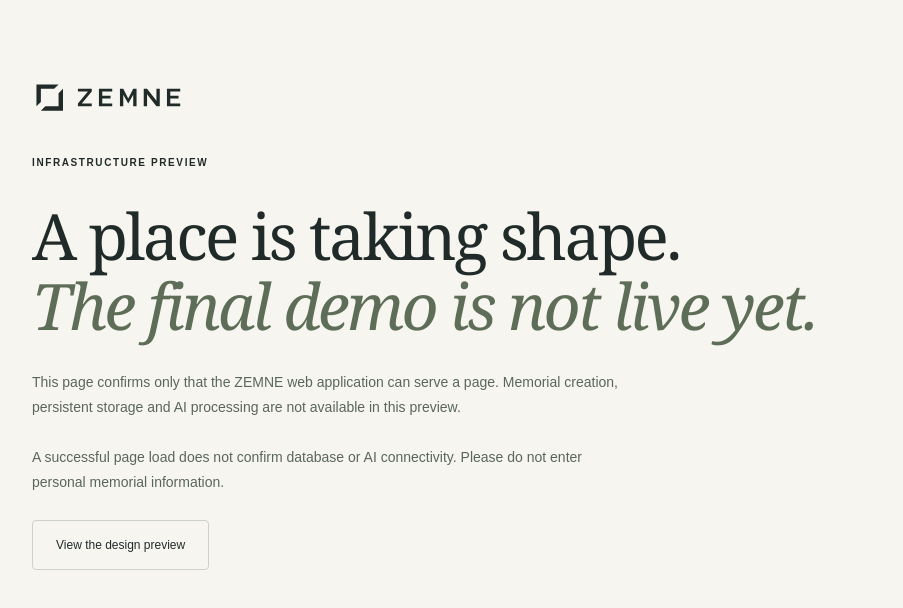
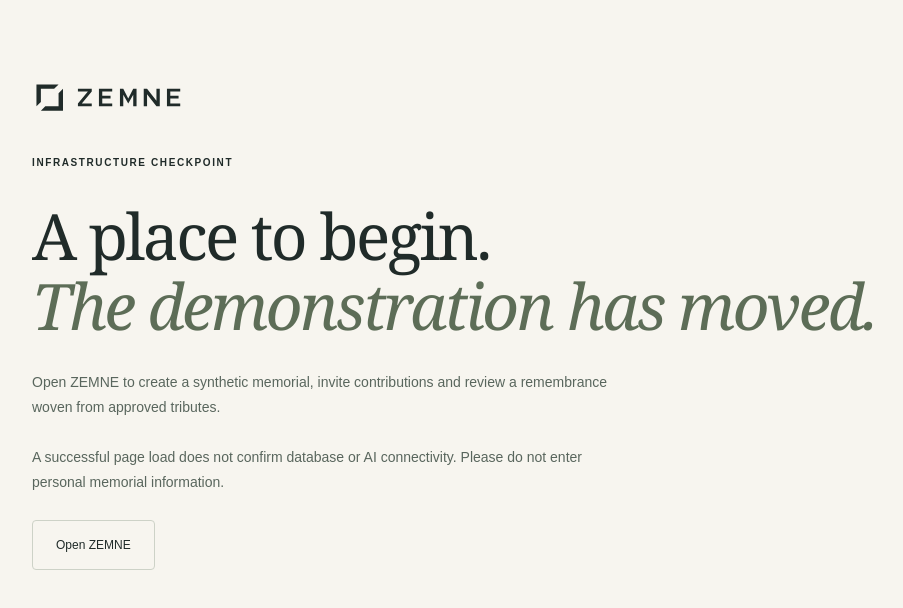
Before and after one commit to 9jaDevo/zemne, a Next.js app: page /provisioning in a window 1280 px wide. Shown: the top 608 px of the page, without its empty margins (24-927 px from the left). Built offline with nearby package versions, Linux system fonts and the light colour scheme.

Commit message:
Handle organizer recovery fragments in existing tabs

```diff
--- a/src/app/provisioning/page.tsx
+++ b/src/app/provisioning/page.tsx
@@ -6,24 +6,23 @@
     <main className="page-message content-width">
       <Brand />
       <span className="eyebrow" style={{ marginTop: 40 }}>
-        Infrastructure preview
+        Infrastructure checkpoint
       </span>
       <h1>
-        A place is taking shape.
+        A place to begin.
         <br />
-        <em>The final demo is not live yet.</em>
+        <em>The demonstration has moved.</em>
       </h1>
       <p>
-        This page confirms only that the ZEMNE web application can serve a page.
-        Memorial creation, persistent storage and AI processing are not
-        available in this preview.
+        Open ZEMNE to create a synthetic memorial, invite contributions and
+        review a remembrance woven from approved tributes.
       </p>
       <p>
         A successful page load does not confirm database or AI connectivity.
         Please do not enter personal memorial information.
       </p>
       <Link href="/" className="button secondary">
-        View the design preview
+        Open ZEMNE
       </Link>
     </main>
   );
--- a/src/components/demo/organizer.tsx
+++ b/src/components/demo/organizer.tsx
@@ -42,7 +42,11 @@
       </p>
       <form
         onChange={(event) => {
-          if (event.target instanceof HTMLInputElement && event.target.name === "reviewed") return;
+          if (
+            event.target instanceof HTMLInputElement &&
+            event.target.name === "reviewed"
+          )
+            return;
           setDirty(true);
           setSaved("");
         }}
--- a/src/components/live-experience.tsx
+++ b/src/components/live-experience.tsx
@@ -76,6 +76,7 @@
   const [twoD, setTwoD] = useState(false);
   const [notice, setNotice] = useState("");
   const [ready, setReady] = useState(!initialSlug && !initialId);
+  const [sessionEpoch, setSessionEpoch] = useState(0);
   const loadRef = useRef<Promise<void> | null>(null);
   const panelRef = useRef<HTMLDivElement>(null);
   const reducedMotion = useReducedMotion();
@@ -121,6 +122,43 @@
       active = false;
     };
   }, [api, initialId, initialSlug]);
+  useEffect(() => {
+    let active = true;
+    async function recoverFromFragment() {
+      let token = parseManageFragment(window.location.hash);
+      if (window.location.hash)
+        window.history.replaceState(
+          null,
+          "",
+          window.location.pathname + window.location.search,
+        );
+      if (!initialId || !token) return;
+      setReady(false);
+      setNotice("");
+      try {
+        const exchange = api.exchangeOrganizerToken({
+          memorial_id: initialId,
+          token,
+        });
+        token = null;
+        await exchange;
+        if (active) {
+          setSessionEpoch((value) => value + 1);
+          setReady(true);
+        }
+      } catch {
+        if (active)
+          setNotice(
+            "Your private link could not be exchanged. Check your connection and reopen the saved link.",
+          );
+      }
+    }
+    window.addEventListener("hashchange", recoverFromFragment);
+    return () => {
+      active = false;
+      window.removeEventListener("hashchange", recoverFromFragment);
+    };
+  }, [api, initialId]);
   async function visitHall() {
     if (!slug && memorialId) {
       await action.run(async () => {
@@ -223,6 +261,7 @@
         />
       ) : screen === "organizer" ? (
         <Organizer
+          key={sessionEpoch}
           api={api}
           memorialId={memorialId}
           onVisit={() => void visitHall()}
```
Also changed, not shown: 1 other file (tests, documents, lock files or other folders).
